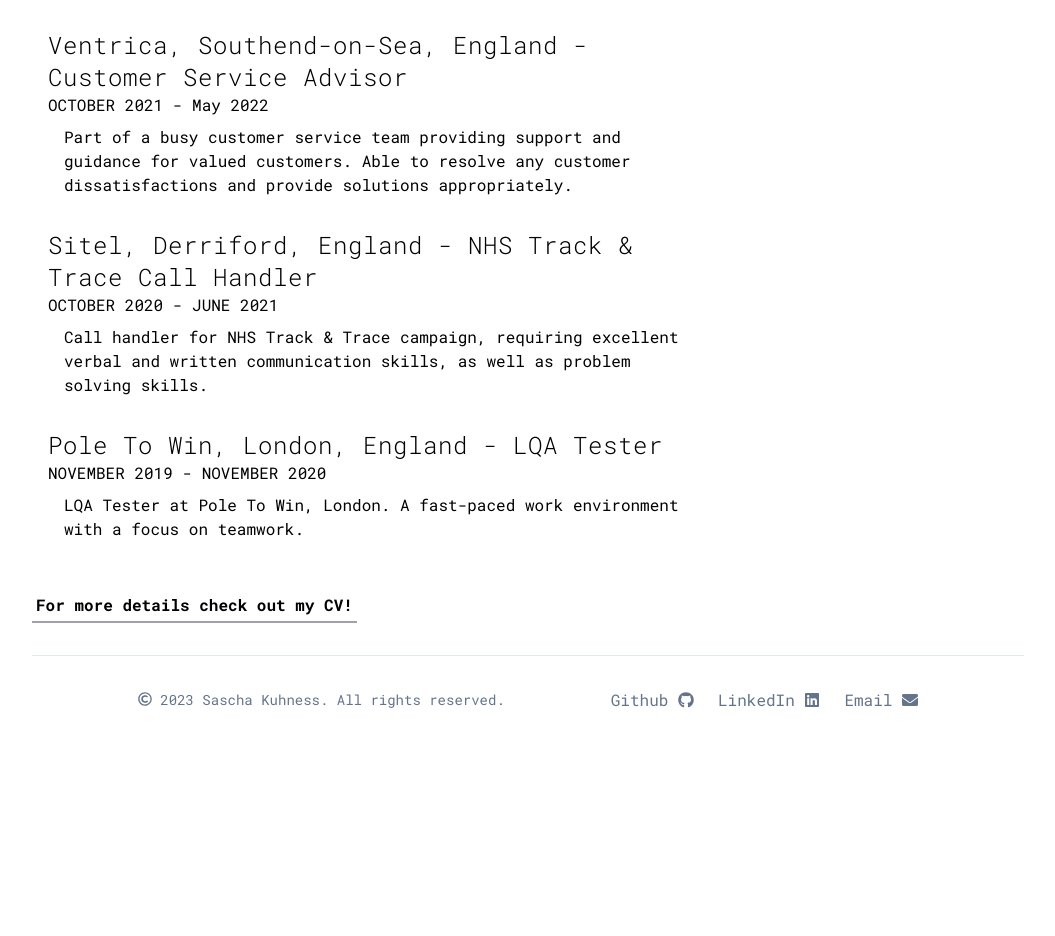
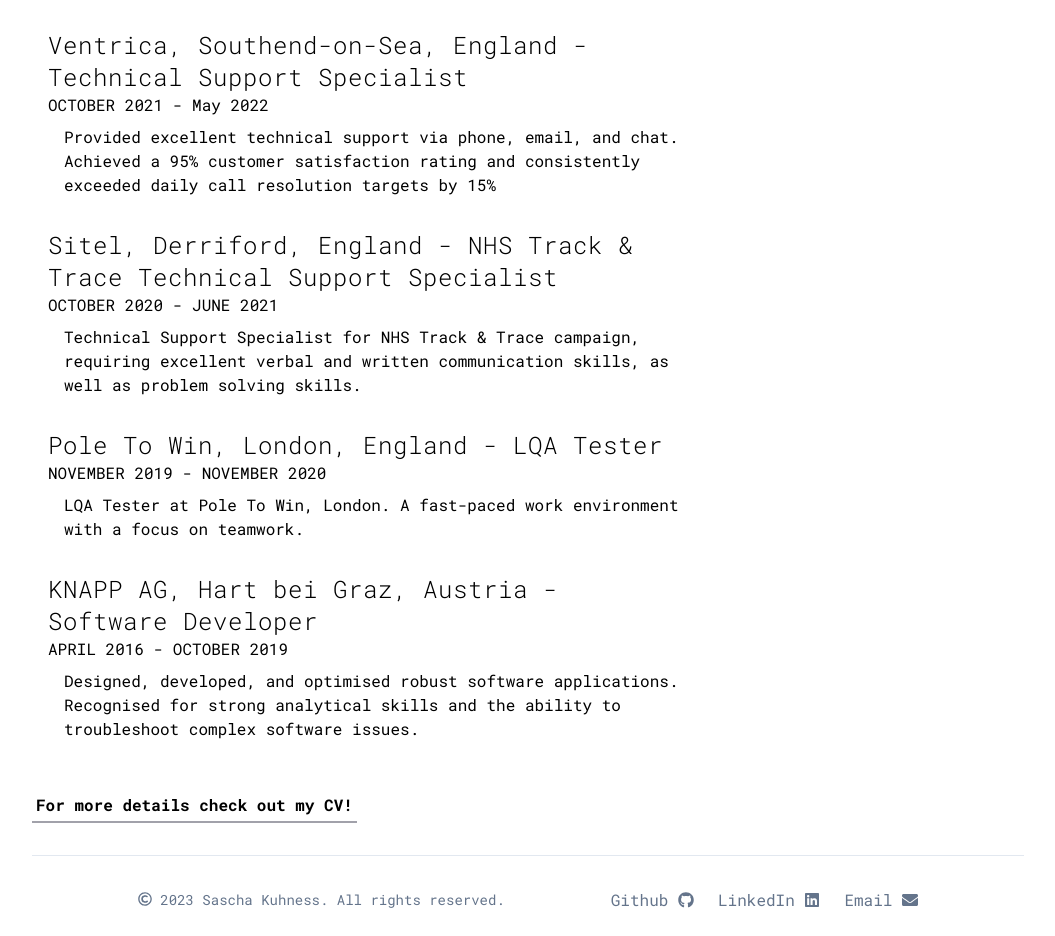
Before and after one commit to SaschaVII/portfolio, a Next.js app: page /experience in a window 1280 px wide. Shown: the part 460-1396 px from the top of the page, without its empty margins (112-1167 px from the left). Before the commit the page ends 1196 px from the top, so only its background shows below. Built offline with nearby package versions, Linux system fonts and the light colour scheme.

Commit message:
Update experience page to match cv

```diff
--- a/pages/experience.js
+++ b/pages/experience.js
@@ -19,17 +19,17 @@
                                 </p>
                             </section>
                             <section className="mt-4 mb-8">
-                                <h2>Ventrica, Southend-on-Sea, England - Customer Service Advisor</h2>
+                                <h2>Ventrica, Southend-on-Sea, England - Technical Support Specialist</h2>
                                 <h3 className="mb-2">OCTOBER 2021 - May 2022</h3>
                                 <p className="ml-4">
-                                    Part of a busy customer service team providing support and guidance for valued customers. Able to resolve any customer dissatisfactions and provide solutions appropriately.
+                                    Provided excellent technical support via phone, email, and chat. Achieved a 95% customer satisfaction rating and consistently exceeded daily call resolution targets by 15%
                                 </p>
                             </section>
                             <section className="mt-4 mb-8">
-                                <h2>Sitel, Derriford, England - NHS Track & Trace Call Handler</h2>
+                                <h2>Sitel, Derriford, England - NHS Track & Trace Technical Support Specialist</h2>
                                 <h3 className="mb-2">OCTOBER 2020 - JUNE 2021</h3>
                                 <p className="ml-4">
-                                    Call handler for NHS Track & Trace campaign, requiring excellent verbal and written communication skills, as well as problem solving skills.
+                                    Technical Support Specialist for NHS Track & Trace campaign, requiring excellent verbal and written communication skills, as well as problem solving skills.
                                 </p>
                             </section>
                             <section className="mt-4 mb-8">
@@ -37,6 +37,13 @@
                                 <h3 className="mb-2">NOVEMBER 2019 - NOVEMBER 2020</h3>
                                 <p className="ml-4">
                                     LQA Tester at Pole To Win, London. A fast-paced work environment with a focus on teamwork.
+                                </p>
+                            </section>
+                            <section className="mt-4 mb-8">
+                                <h2>KNAPP AG, Hart bei Graz, Austria - Software Developer</h2>
+                                <h3 className="mb-2">APRIL 2016 - OCTOBER 2019</h3>
+                                <p className="ml-4">
+                                    Designed, developed, and optimised robust software applications. Recognised for strong analytical skills and the ability to troubleshoot complex software issues.
                                 </p>
                             </section>
                         </div>
```
